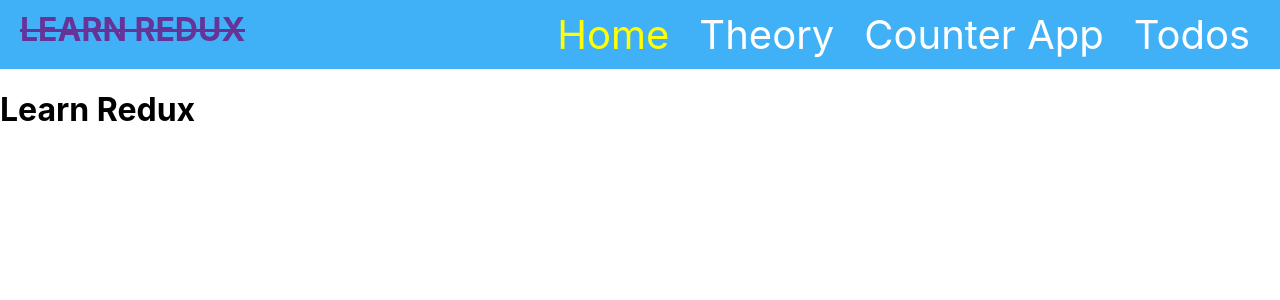
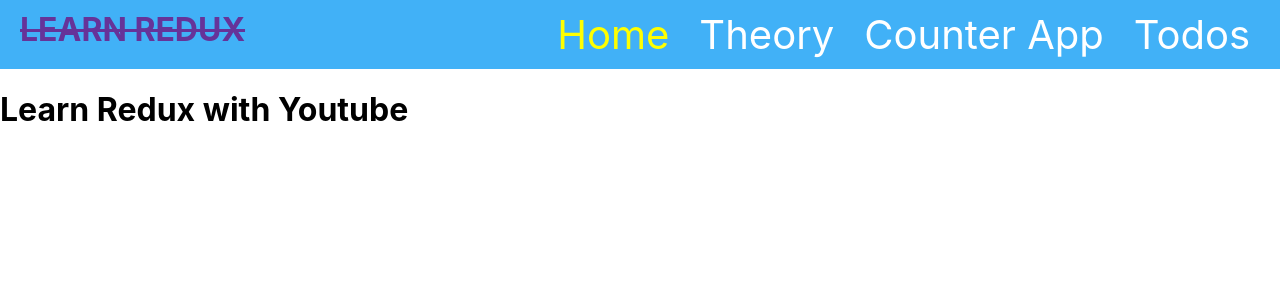
Before and after one commit to khaled39ab/Basic-Redux, a React (Create React App) app: page / in a window 1280 px wide. Shown: the top 300 px of the page. Built offline with nearby package versions, Linux system fonts and the light colour scheme.

Commit message:
some changes

```diff
--- a/src/page/counter_app/Counter.js
+++ b/src/page/counter_app/Counter.js
@@ -9,17 +9,22 @@ const Counter = () => {
     const handleDecrement = () => {
         dispatch(counterDecrement())
     }
+
     const handleReset = () => {
         dispatch(counterReset())
     }
+
     const handleIncrement = () => {
         dispatch(counterIncrement())
     }
+
+
     return (
         <div style={{ textAlign: 'center' }}>
             <h1>Counter App</h1>
 
             <h3>Count: {count}</h3>
+
             <button onClick={handleDecrement}>Decrement</button>
             <button onClick={handleReset}>Reset</button>
             <button onClick={handleIncrement}>Increment</button>
--- a/src/page/home/Home.js
+++ b/src/page/home/Home.js
@@ -3,7 +3,7 @@ import React from 'react';
 const Home = () => {
     return (
         <div>
-            <h1>Learn Redux </h1>
+            <h1>Learn Redux with Youtube</h1>
         </div>
     );
 };
--- a/src/page/todos/Todos.js
+++ b/src/page/todos/Todos.js
@@ -104,6 +104,7 @@ const Todos = () => {
     return (
         <div>
             <h1>Fetch Api with thunk</h1>
+            <h4 style={{color: 'red'}}>Note: See in console</h4>
         </div>
     );
 };
```
